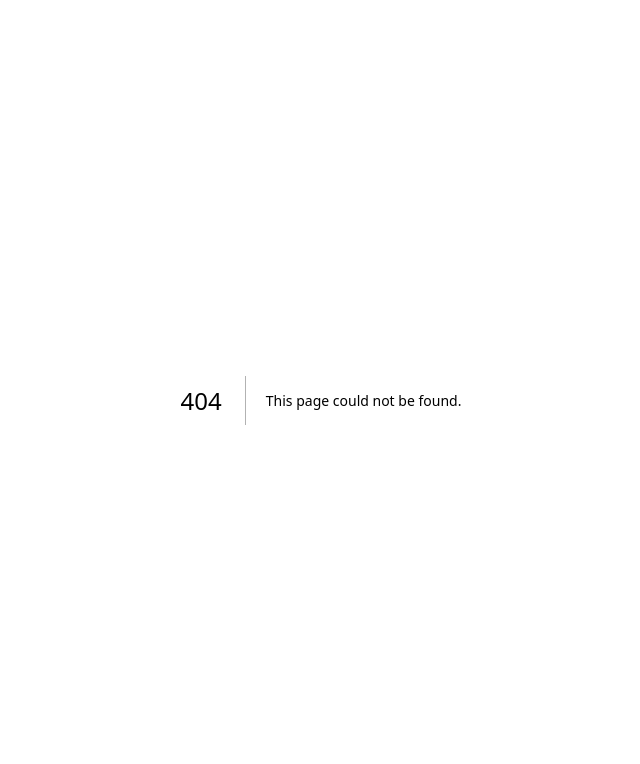
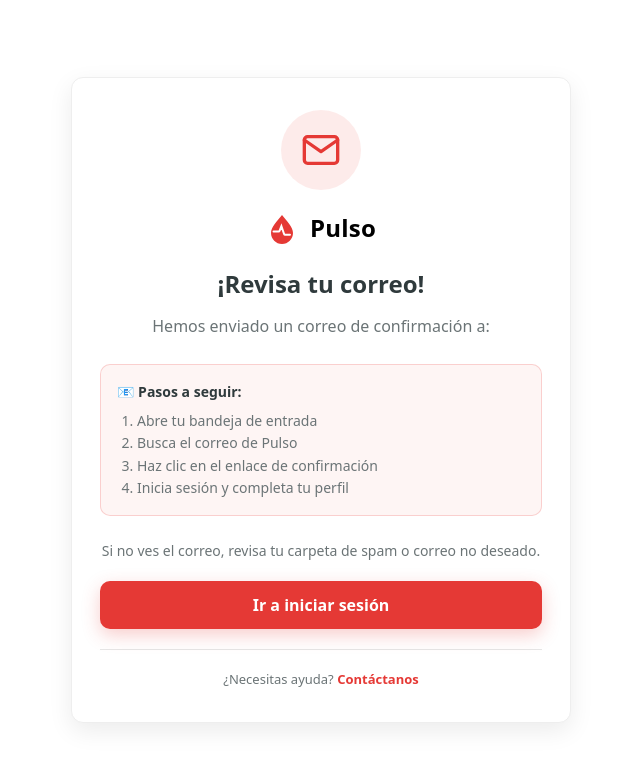
Before and after one commit to osw-caceres/pulso-web, a Next.js app: page /confirm-email in a window 1280 px wide. Before the commit this address had no page. Shown: the top 764 px of the page, without its empty margins (319-959 px from the left). Built offline with nearby package versions, Linux system fonts and the light colour scheme.

Commit message:
email confirmation

```diff
--- /dev/null
+++ b/src/app/(auth)/confirm-email/page.tsx
@@ -0,0 +1,228 @@
+'use client';
+
+import Link from "next/link";
+import { useSearchParams } from "next/navigation";
+
+export default function ConfirmEmailPage() {
+  const searchParams = useSearchParams();
+  const email = searchParams.get('email');
+
+  return (
+    <main
+      className="card"
+      role="main"
+      aria-labelledby="confirm-title"
+      style={{
+        width: "100%",
+        maxWidth: "500px",
+        background: "#fff",
+        border: "1px solid #eee",
+        borderRadius: "12px",
+        boxShadow: "0 8px 24px rgba(0,0,0,.08)",
+        padding: "32px 28px",
+        margin: "auto",
+        textAlign: "center",
+      }}
+    >
+      {/* Icon */}
+      <div
+        style={{
+          width: "80px",
+          height: "80px",
+          margin: "0 auto 20px",
+          background: "rgba(229, 57, 53, 0.1)",
+          borderRadius: "50%",
+          display: "flex",
+          alignItems: "center",
+          justifyContent: "center",
+        }}
+      >
+        <svg
+          width="40"
+          height="40"
+          viewBox="0 0 24 24"
+          fill="none"
+          stroke="#E53935"
+          strokeWidth="2"
+          strokeLinecap="round"
+          strokeLinejoin="round"
+        >
+          <path d="M4 4h16c1.1 0 2 .9 2 2v12c0 1.1-.9 2-2 2H4c-1.1 0-2-.9-2-2V6c0-1.1.9-2 2-2z" />
+          <polyline points="22,6 12,13 2,6" />
+        </svg>
+      </div>
+
+      {/* Brand */}
+      <div
+        className="logo"
+        aria-label="Pulso"
+        style={{
+          display: "flex",
+          alignItems: "center",
+          gap: "12px",
+          justifyContent: "center",
+          marginBottom: "20px",
+          userSelect: "none",
+        }}
+      >
+        <svg width="32" height="32" viewBox="0 0 64 64" aria-hidden="true">
+          <path
+            d="M32 6c9.5 12.7 22 23.2 22 36 0 12-9.8 22-22 22S10 54 10 42C10 29.2 22.5 18.7 32 6Z"
+            fill="#E53935"
+          />
+          <path
+            d="M15 39h10.2c.8 0 1.6-.5 1.9-1.3l3.7-9.4 5.5 16.1c.3.8 1 1.3 1.8 1.3h9.9"
+            stroke="#fff"
+            strokeWidth="4"
+            strokeLinecap="round"
+            fill="none"
+          />
+        </svg>
+        <div
+          className="logo-name"
+          style={{
+            fontWeight: 700,
+            letterSpacing: ".2px",
+            fontSize: "24px",
+          }}
+        >
+          Pulso
+        </div>
+      </div>
+
+      <h1
+        id="confirm-title"
+        style={{
+          fontWeight: 700,
+          margin: "0 0 12px",
+          fontSize: "24px",
+          color: "#2F3A3C",
+        }}
+      >
+        ¡Revisa tu correo!
+      </h1>
+
+      <p
+        style={{
+          fontSize: "16px",
+          color: "#6B7476",
+          lineHeight: "1.6",
+          marginBottom: "24px",
+        }}
+      >
+        Hemos enviado un correo de confirmación a:
+      </p>
+
+      {email && (
+        <div
+          style={{
+            background: "#FAF7F2",
+            border: "1px solid #E6E6E6",
+            borderRadius: "8px",
+            padding: "12px 16px",
+            marginBottom: "24px",
+            fontWeight: 600,
+            color: "#2F3A3C",
+            wordBreak: "break-all",
+          }}
+        >
+          {email}
+        </div>
+      )}
+
+      <div
+        style={{
+          background: "rgba(229, 57, 53, 0.05)",
+          border: "1px solid rgba(229, 57, 53, 0.2)",
+          borderRadius: "10px",
+          padding: "16px",
+          marginBottom: "24px",
+          textAlign: "left",
+        }}
+      >
+        <p
+          style={{
+            fontSize: "14px",
+            color: "#2F3A3C",
+            margin: "0 0 8px",
+            fontWeight: 600,
+          }}
+        >
+          📧 Pasos a seguir:
+        </p>
+        <ol
+          style={{
+            fontSize: "14px",
+            color: "#6B7476",
+            lineHeight: "1.6",
+            margin: "0",
+            paddingLeft: "20px",
+          }}
+        >
+          <li>Abre tu bandeja de entrada</li>
+          <li>Busca el correo de Pulso</li>
+          <li>Haz clic en el enlace de confirmación</li>
+          <li>Inicia sesión y completa tu perfil</li>
+        </ol>
+      </div>
+
+      <p
+        style={{
+          fontSize: "14px",
+          color: "#6B7476",
+          marginBottom: "20px",
+        }}
+      >
+        Si no ves el correo, revisa tu carpeta de spam o correo no deseado.
+      </p>
+
+      <Link
+        href="/login"
+        style={{
+          display: "inline-block",
+          width: "100%",
+          padding: "12px 14px",
+          borderRadius: "10px",
+          border: "none",
+          color: "#fff",
+          background: "#E53935",
+          fontWeight: 700,
+          textDecoration: "none",
+          boxShadow: "0 6px 18px rgba(229,57,53,.25)",
+          fontSize: "16px",
+          transition: "all 0.2s ease",
+        }}
+      >
+        Ir a iniciar sesión
+      </Link>
+
+      <div
+        style={{
+          marginTop: "20px",
+          paddingTop: "20px",
+          borderTop: "1px solid #E6E6E6",
+        }}
+      >
+        <p
+          style={{
+            fontSize: "13px",
+            color: "#6B7476",
+            margin: 0,
+          }}
+        >
+          ¿Necesitas ayuda?{" "}
+          <a
+            href="mailto:soporte@pulso.com"
+            style={{
+              color: "#E53935",
+              fontWeight: 600,
+              textDecoration: "none",
+            }}
+          >
+            Contáctanos
+          </a>
+        </p>
+      </div>
+    </main>
+  );
+}
--- a/src/app/(auth)/register/page.tsx
+++ b/src/app/(auth)/register/page.tsx
@@ -74,8 +74,8 @@
       }
 
       if (authData.user) {
-        // Redirect to complete profile page
-        router.push('/register/complete-profile');
+        // Redirect to email confirmation page
+        router.push(`/confirm-email?email=${encodeURIComponent(data.email)}`);
       }
     } catch (error) {
       console.error(error);
```
Also changed, not shown: src/app/auth/callback/route.ts (added, +19 -0 lines), src/middleware.ts (+12 -0 lines).
